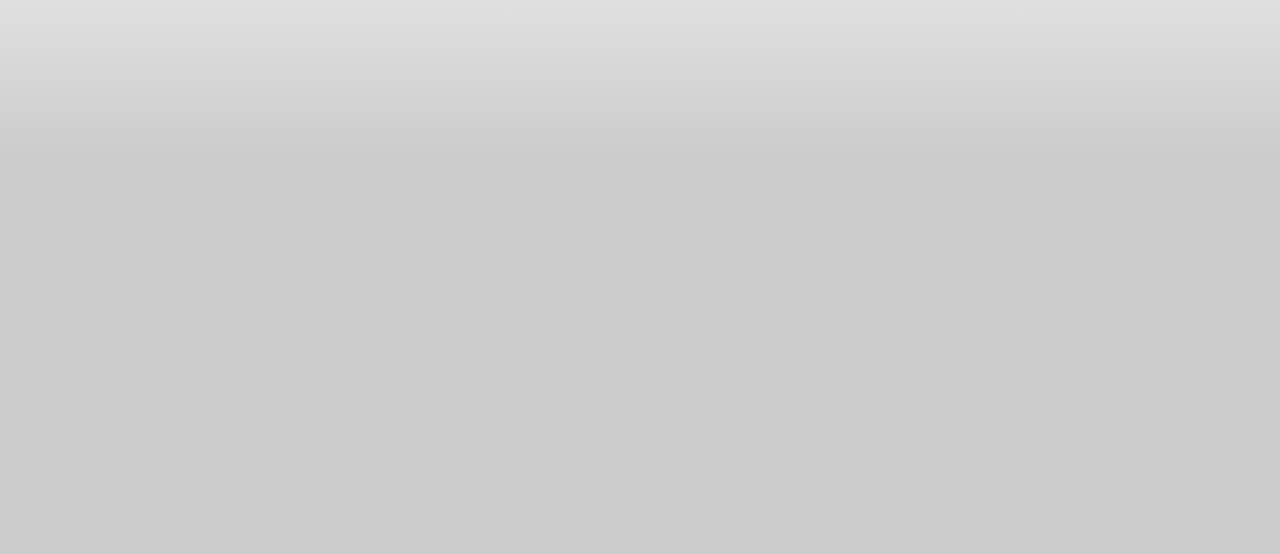
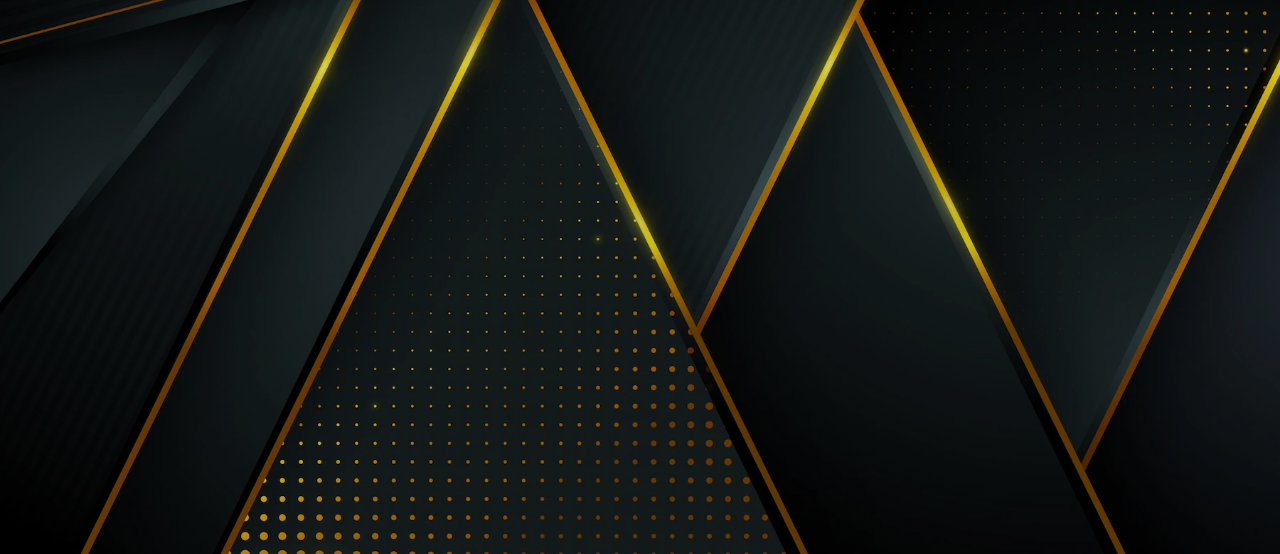
Before and after one commit to coolguy123432/PHS-Schedule, a plain HTML site: page index.html in a window 1280 px wide. Shown: the part 246-800 px from the top of the page. Drawn offline with nearby package versions, Linux system fonts and the light colour scheme; the site is published under a folder, as on GitHub Pages, so addresses that start at the root find nothing.

Commit message:
Update stylesheet.css

```diff
--- a/stylesheet.css
+++ b/stylesheet.css
@@ -1,5 +1,5 @@
 .parallax {
-    background-image: linear-gradient(to bottom, rgba(0, 0, 0, 0) 0%, rgba(0, 0, 0, 0.2), rgba(0, 0, 0, 0.2)), url("/imgs/dark-paper-layers-wallpaper-with-golden-details_23-2148403401.webp");
+    background-image: linear-gradient(to bottom, rgba(0, 0, 0, 0) 0%, rgba(0, 0, 0, 0.2), rgba(0, 0, 0, 0.2)), url("./imgs/dark-paper-layers-wallpaper-with-golden-details_23-2148403401.webp");
     min-height: 100vh;
     background-attachment: fixed;
     background-position: center;
```
